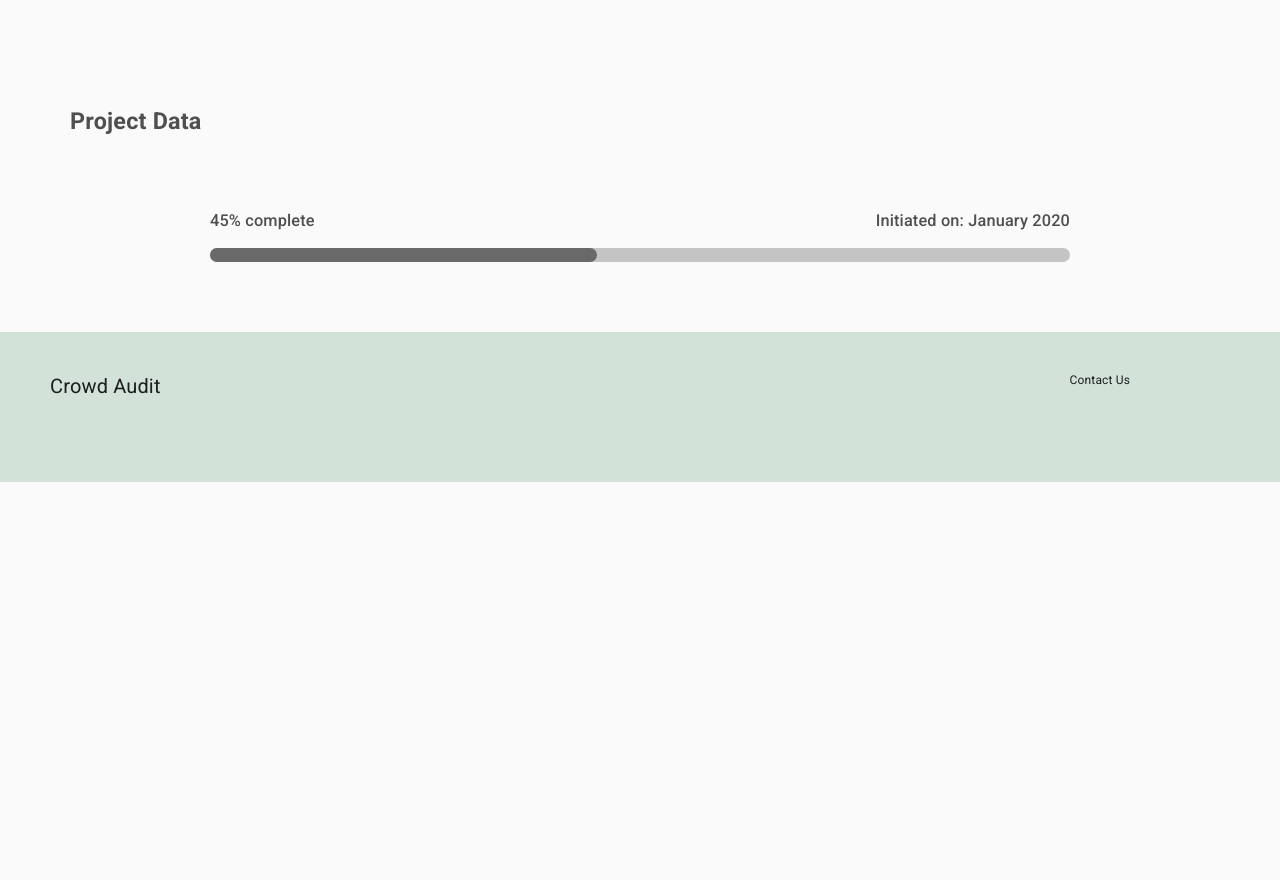
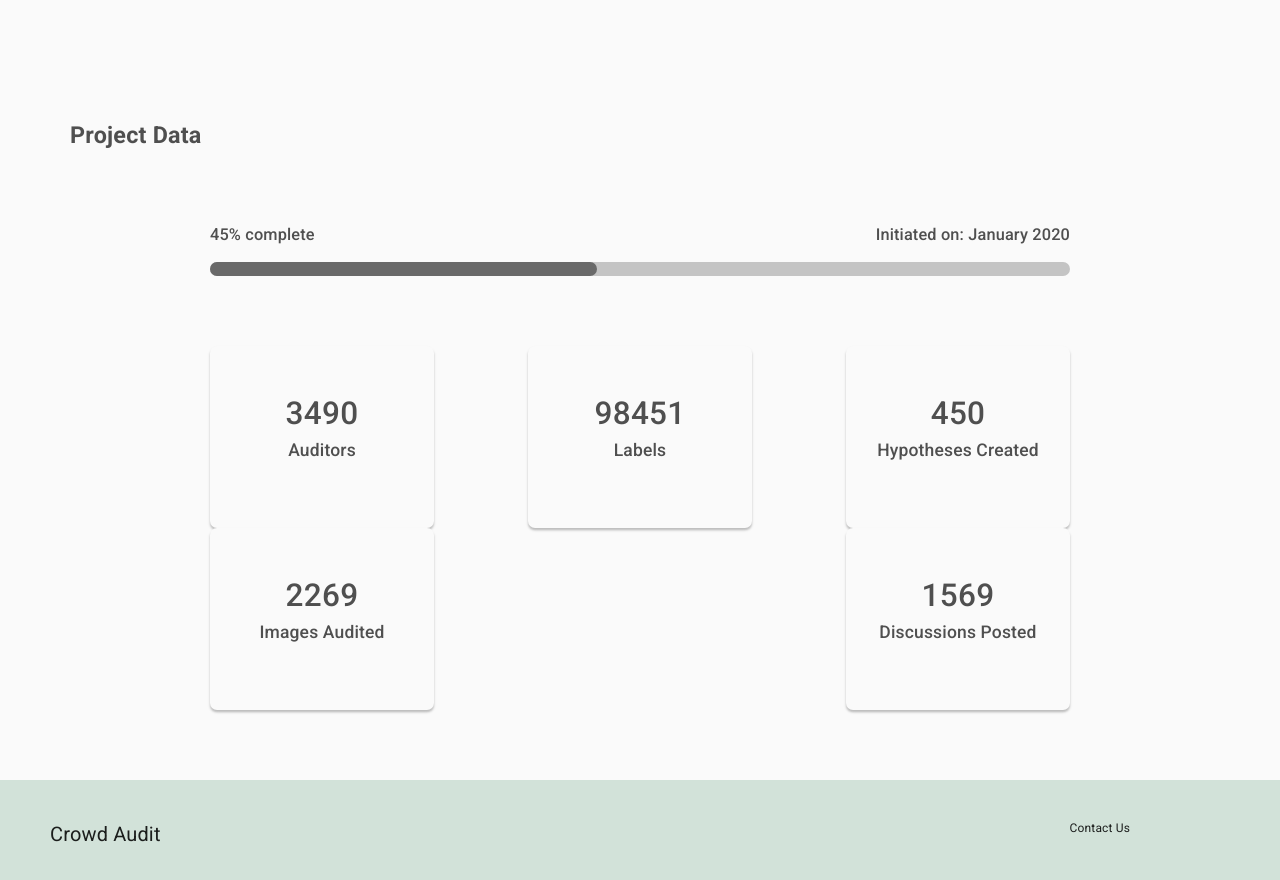
Before and after one commit to khushi02/crowd-audit, a Next.js app: page /project/audit in a window 1280 px wide. Shown: the part 720-1600 px from the top of the page. Before the commit the page ends 1202 px from the top, so only its background shows below. Built offline with nearby package versions, Linux system fonts and the light colour scheme.

Commit message:
Implement StatPaper

```diff
--- a/components/molecules/CustomProgressBar/CustomProgressBar.jsx
+++ b/components/molecules/CustomProgressBar/CustomProgressBar.jsx
@@ -30,12 +30,12 @@ const CustomProgressBar = ({ value }) => {
       <Grid className={classes.container} container>
         <Grid item xs={6}>
           <Box display="flex" justifyContent="flex-start">
-            <CustomText fontSize='1.167em' fontWeight='500' text={`${value}% complete`} />
+            <CustomText fontSize="1.167em" fontWeight="500" text={`${value}% complete`} />
           </Box>
         </Grid>
         <Grid item xs={6}>
           <Box display="flex" justifyContent="flex-end">
-            <CustomText fontSize='1.167em' fontWeight='500' text='Initiated on: January 2020' />
+            <CustomText fontSize="1.167em" fontWeight="500" text="Initiated on: January 2020" />
           </Box>
         </Grid>
       </Grid>
--- /dev/null
+++ b/components/molecules/StatPaper/StatPaper.jsx
@@ -0,0 +1,47 @@
+import React from 'react'
+import { Box, makeStyles, Paper } from '@material-ui/core'
+
+import CustomText from '../../atoms/CustomText'
+
+const useStyles = makeStyles(() => ({
+  paper: {
+    backgroundColor: '#FAFAFA',
+    borderRadius: '0.5em',
+    boxShadow: '0 0.167em 0.167em rgba(0, 0, 0, 0.25)',
+    height: '13em',
+    position: 'relative',
+    width: '16em'
+  },
+  labelBox: {
+    left: '50%',
+    position: 'absolute',
+    textAlign: 'center',
+    top: '50%',
+    transform: 'translate(-50%, 0)',
+    width: '100%'
+  },
+  valueBox: {
+    left: '50%',
+    position: 'absolute',
+    textAlign: 'center',
+    top: '50%',
+    transform: 'translate(-50%, -100%)'
+  }
+}))
+
+const StatPaper = ({ label, value }) => {
+  const classes = useStyles()
+
+  return (
+    <Paper className={classes.paper}>
+      <Box className={classes.valueBox}>
+        <CustomText fontSize="2.25em" fontWeight="500" text={value} />
+      </Box>
+      <Box className={classes.labelBox}>
+        <CustomText fontSize="1.25em" fontWeight="500" text={label} />
+      </Box>
+    </Paper>
+  )
+}
+
+export default StatPaper
--- /dev/null
+++ b/components/molecules/StatPaper/index.js
@@ -0,0 +1 @@
+export { default } from './StatPaper'
--- a/components/templates/LearnPageTemplate/LearnPageTemplate.jsx
+++ b/components/templates/LearnPageTemplate/LearnPageTemplate.jsx
@@ -1,8 +1,11 @@
+import _ from 'lodash'
+
 import React from 'react'
 import { Box, Grid, makeStyles } from '@material-ui/core'
 
 import CustomText from '../../atoms/CustomText'
 import CustomProgressBar from '../../molecules/CustomProgressBar'
+import StatPaper from '../../molecules/StatPaper/'
 
 const useStyles = makeStyles(() => ({
   container: {
@@ -11,6 +14,14 @@ const useStyles = makeStyles(() => ({
   containerTop: {
     padding: '10em 5em 5em 5em'
   },
+  dataBox: {
+    paddingLeft: '10em',
+    paddingRight: '10em',
+    paddingTop: '5em'
+  },
+  descriptionTitle: {
+    marginBottom: '1em'
+  },
   gridItemLeft: {
     paddingRight: '10em'
   },
@@ -18,8 +29,6 @@ const useStyles = makeStyles(() => ({
     paddingLeft: '5em'
   },
   statBox: {
-    paddingLeft: '10em',
-    paddingRight: '10em',
     paddingTop: '5em'
   }
 }))
@@ -31,7 +40,9 @@ const LearnPageTemplate = () => {
     <>
       <Grid className={classes.containerTop} container>
         <Grid className={classes.gridItemLeft} item xs={6}>
-          <CustomText fontSize="1.667em" fontWeight="700" text="What is this project about?" />
+          <Box className={classes.descriptionTitle}>
+            <CustomText fontSize="1.667em" fontWeight="700" text="What is this project about?" />
+          </Box>
           <CustomText
             fontSize="1.333em"
             fontWeight="400"
@@ -39,7 +50,9 @@ const LearnPageTemplate = () => {
           />
         </Grid>
         <Grid className={classes.gridItemRight} item xs={6}>
-          <CustomText fontSize="1.667em" fontWeight="700" text="What will you see in this project?" />
+          <Box className={classes.descriptionTitle}>
+            <CustomText fontSize="1.667em" fontWeight="700" text="What will you see in this project?" />
+          </Box>
           <CustomText
             fontSize="1.333em"
             fontWeight="400"
@@ -49,8 +62,22 @@ const LearnPageTemplate = () => {
       </Grid>
       <Box className={classes.container} container>
         <CustomText fontSize="1.667em" fontWeight="700" text="Project Data" />
-        <Box className={classes.statBox}>
+        <Box className={classes.dataBox}>
           <CustomProgressBar value={45} />
+          <Box className={classes.statBox} display="flex" flexWrap="wrap" justifyContent="space-between">
+            {_.map(
+              [
+                { label: 'Auditors', value: 3490 },
+                { label: 'Labels', value: 98451 },
+                { label: 'Hypotheses Created', value: 450 },
+                { label: 'Images Audited', value: 2269 },
+                { label: 'Discussions Posted', value: 1569 }
+              ],
+              ({ label, value }) => (
+                <StatPaper label={label} value={value} />
+              )
+            )}
+          </Box>
         </Box>
       </Box>
     </>
```
